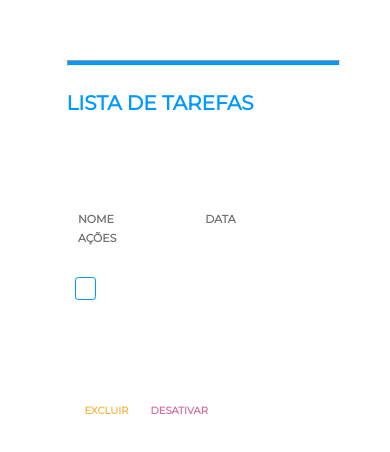
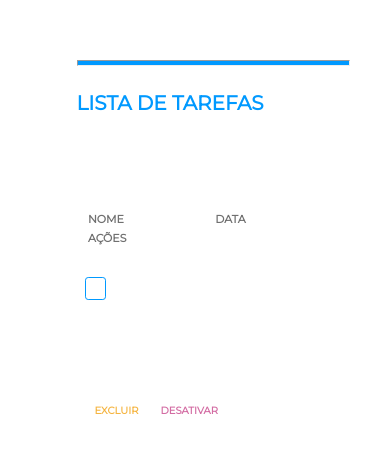
Before and after one commit to trev0ux/desafio-front-end, a website: page index.html in a window 390 px wide. Shown: the part 162-614 px from the top of the page. Drawn offline with nearby package versions, Linux system fonts and the light colour scheme.

Commit message:
Alterando LESS, tornando o grid responsivo

```diff
--- a/css/styles.less
+++ b/css/styles.less
@@ -15,9 +15,13 @@
   7: #707070;
 }
 
+/* reset básico */
+
+
 #body {
   margin: 0;
 }
+    /*CONTAINER*/
 .container {
   width: 100vw;
   height: 120vh;
@@ -26,13 +30,31 @@
   flex-direction: row;
   justify-content: center;
   align-items: center;
+    margin-left: auto;
+    margin-right: auto;
+    padding: 0 10px;
+    @media (min-width: 1170px) {
+        .container {
+            max-width: 1170px;
+            padding: 0;
+        }
+    }
+
 }
+
+/* BOX */
 
 .box {
   width: 70%;
   height: 600px;
   background: #fff;
   margin: 20px;
+      margin: 0;
+      padding: 0;
+      -webkit-box-sizing: border-box;
+         -moz-box-sizing: border-box;
+              box-sizing: border-box;
+
 
   .item {
     margin: 50px 20px 20px -5px;
```
Also changed, not shown: index.html (+1 -1 lines), css/styles-dist-dist.css, css/styles-dist.css, css/styles.css.
